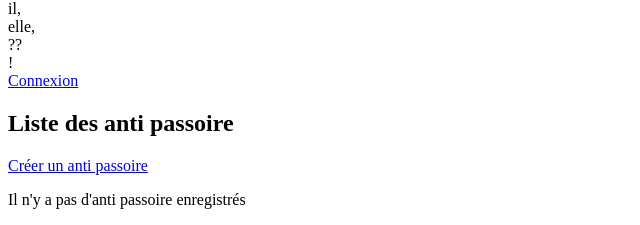
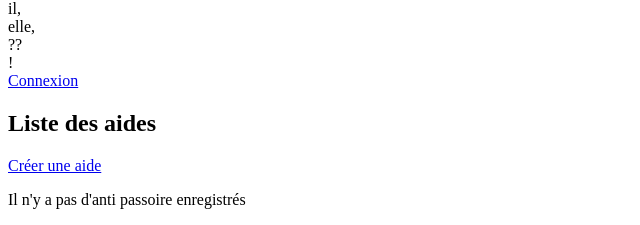
Before and after one commit to Circus-Pygargus/Anti-Passoire, a Symfony app: template templates/admin/antipassoire/list.html.twig in a window 1280 px wide. Shown: the part 5374-5599 px from the top of the page, without its empty margins (0-640 px from the left). Run offline with Twig, Linux system fonts and the light colour scheme; the template is opened without the code that fills it, so the values that code supplies are empty; some libraries are stand-ins or nearby versions.

Commit message:
[CONTENT] Remplacement des 'anti passoire' par 'aide' sauf le titre du site

```diff
--- a/templates/admin/antipassoire/list.html.twig
+++ b/templates/admin/antipassoire/list.html.twig
@@ -1,11 +1,11 @@
 {% extends 'admin/base.html.twig' %}
 
 {% block body %}
-    <h2>Liste des anti passoire</h2>
+    <h2>Liste des aides</h2>
 
     {% include 'admin/_layouts/flash_message.html.twig' %}
 
-    <a class="btn btn-create" href="{{ path('admin_antipassoire_create') }}">Créer un anti passoire</a>
+    <a class="btn btn-create" href="{{ path('admin_antipassoire_create') }}">Créer une aide</a>
 
     {% if antiPassoires|length > 0 %}
     <table class="table-antipassoires">
--- a/templates/admin/base.html.twig
+++ b/templates/admin/base.html.twig
@@ -7,7 +7,7 @@
 
 {% block navbarList %}
     <li><a href="{{ path('admin_category_list') }}">Categories</a></li>
-    <li><a href="{{ path('admin_antipassoire_list') }}">Anti passoire</a></li>
+    <li><a href="{{ path('admin_antipassoire_list') }}">Aides</a></li>
 {% endblock %}
 
 {#{% block javascripts %}#}
--- a/templates/admin/category/list.html.twig
+++ b/templates/admin/category/list.html.twig
@@ -13,7 +13,7 @@
             <tr>
                 <th>Nom</th>
                 <th>Connentaire</th>
-                <th>Nbr anti passoire</th>
+                <th>Nbr d'aides</th>
                 <th>Actions</th>
             </tr>
         </thead>
--- a/todo.txt
+++ b/todo.txt
@@ -1,3 +1,4 @@
+TODOS :
 _ recherche infructueuse :
     afficher un truc du genre :
      Pas de résultats, change de catégorie ou choisis d'autres mots clés ...
@@ -5,6 +6,9 @@ _ recherche infructueuse :
 _ recherche :
     - ajouter un champ 'Trier par' (date création, dernière édition, nbr de vue ...)
         en profiter pour cacher par défaut cette partie + le champ de nbr par page
+
+_ affichage un antiPassoire :
+    - ajouter Créé le et dernière édition (si différent)
 
 _ flashMessage :
     - faire !!
@@ -17,4 +21,3 @@ _ faire les pages 404, 503 ...
 
 
 BUGS :
-_ après édition, voici le flashMassage : La catégorie JS a bien été créée.
```
